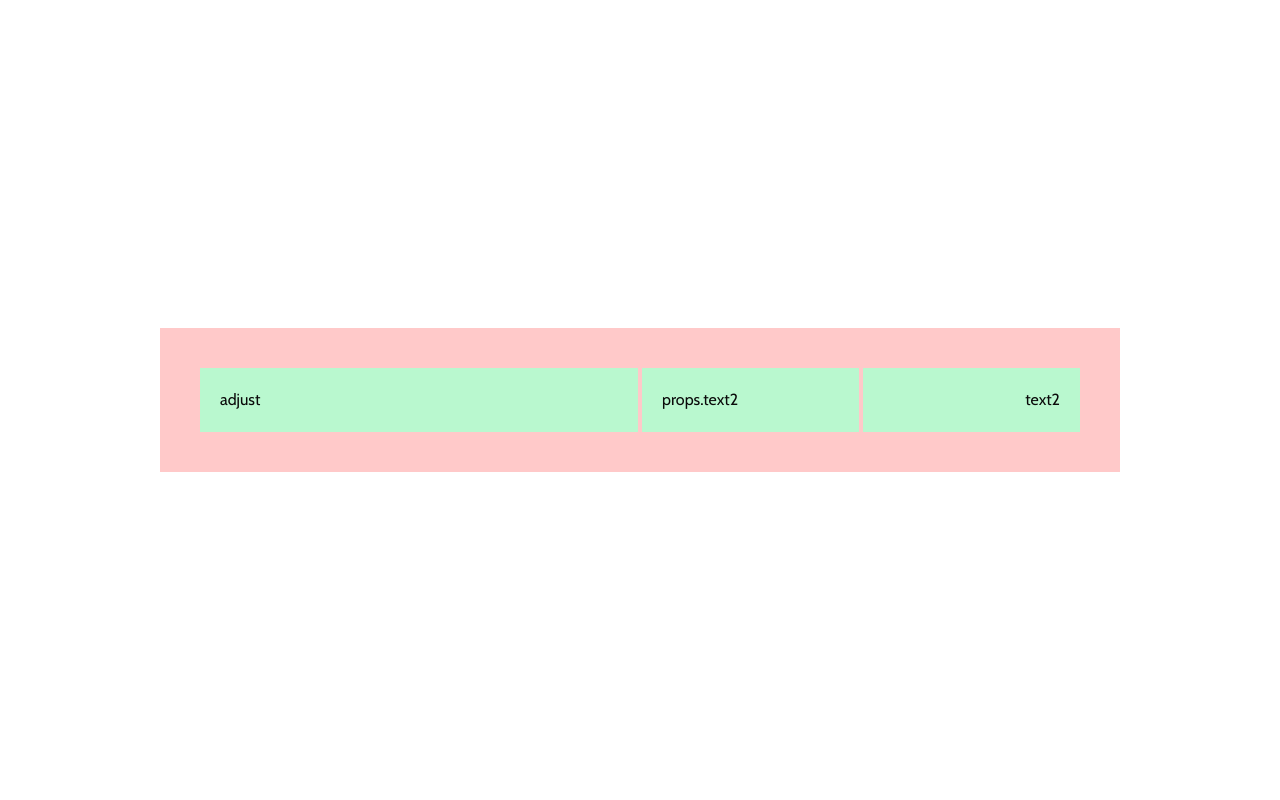
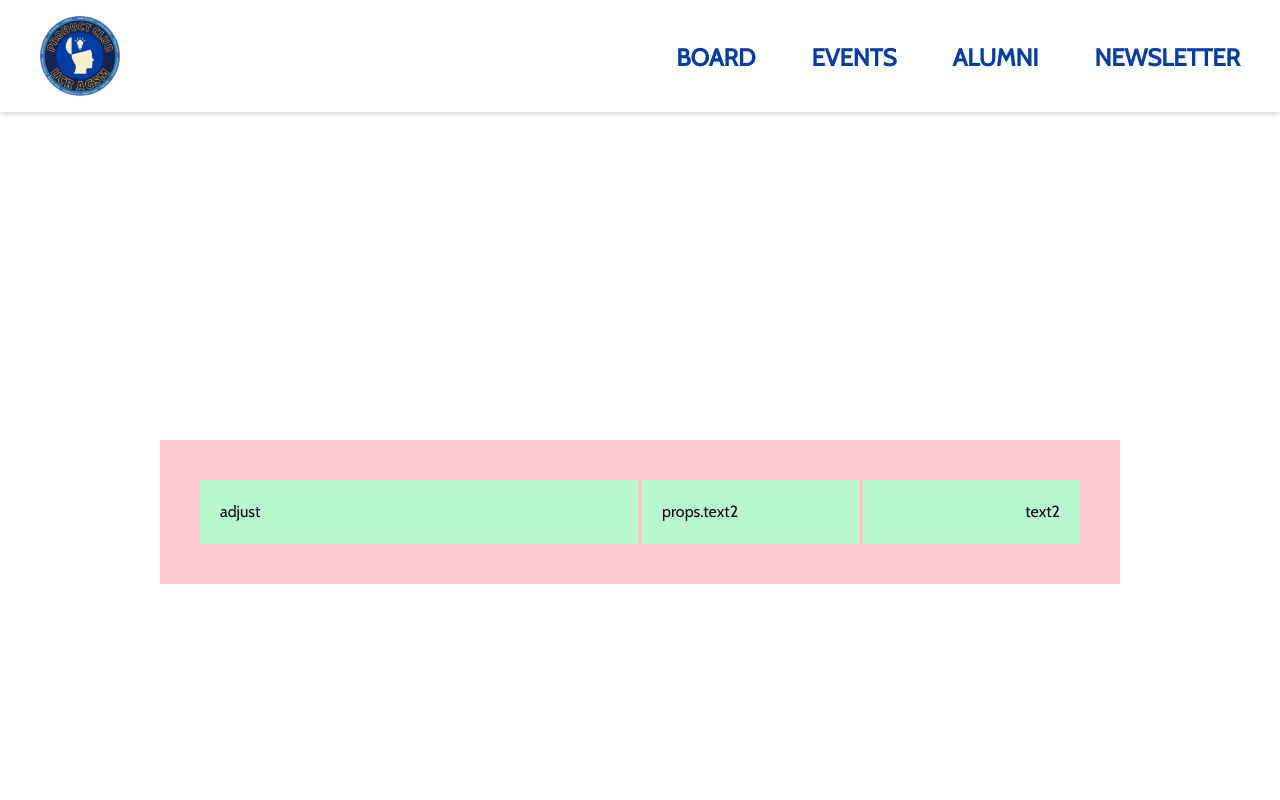
Before and after one commit to acm-ucr/agsm-website, a Next.js app: page / in a window 1280 px wide. Shown: the top 800 px of the page. Built offline with nearby package versions, Linux system fonts and the light colour scheme.

Commit message:
Created navbar with links

```diff
--- a/src/app/layout.tsx
+++ b/src/app/layout.tsx
@@ -1,7 +1,7 @@
 import "./globals.css";
 import { Cabin } from "next/font/google";
 import { ReactQueryClientProvider } from "@/utils/react-query";
-// import Navbar from "@/components/Navbar";
+import Navbar from "@/components/Navbar";
 import Footer from "@/components/Footer";
 
 const cabin = Cabin({
@@ -24,7 +24,7 @@ export default function RootLayout({ children }: LayoutProps) {
     <html lang="en">
       <body className={cabin.className}>
         <ReactQueryClientProvider>
-          {/* <Navbar /> */}
+          <Navbar />
           {children}
           <Footer />
         </ReactQueryClientProvider>
--- /dev/null
+++ b/src/components/Navbar.tsx
@@ -0,0 +1,42 @@
+"use client";
+import { usePathname } from "next/navigation";
+import AGSMLogo from "@/public/logo.webp";
+import Image from "next/image";
+import Link from "next/link";
+
+const items = [
+  { name: "BOARD", link: "/board" },
+  { name: "EVENTS", link: "/events" },
+  { name: "ALUMNI", link: "/alumni" },
+  { name: "NEWSLETTER", link: "/newsletter" },
+];
+
+const Navbar = () => {
+  return (
+    <div className="flex h-28 w-full shadow-md">
+      <div className="flex h-full w-full items-center justify-between px-10">
+        <Link href="/">
+          <Image src={AGSMLogo} alt="AGSM Logo" className="size-20" />
+        </Link>
+        <div className="text-agsm-blue-200 mt-1 ml-10 flex flex-row gap-14 text-2xl font-bold">
+          {items.map(({ link, name }) => (
+            <div key={link}>
+              <Link
+                href={link}
+                className={`inline-block transition-transform duration-150 ${
+                  usePathname() === link
+                    ? "text-blue-500 hover:scale-105"
+                    : "hover:scale-105"
+                }`}
+              >
+                {name}
+              </Link>
+            </div>
+          ))}
+        </div>
+      </div>
+    </div>
+  );
+};
+
+export default Navbar;
```
Also changed, not shown: 1 other file (tests, documents, lock files or other folders).
